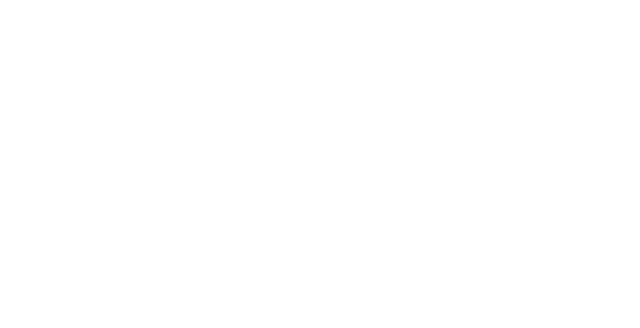
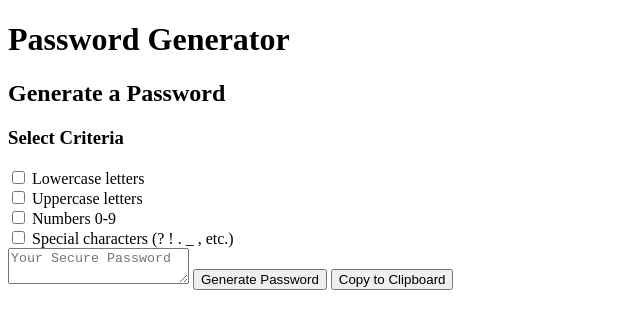
Before and after one commit to WhoaNellie/Password-Generator, a plain HTML site: page index.html in a window 1280 px wide. Shown: the whole page, without its empty margins (0-640 px from the left). Drawn offline with Linux system fonts and the light colour scheme.

Commit message:
barebones html

```diff
--- a/index.html
+++ b/index.html
@@ -1,33 +1,40 @@
 <!DOCTYPE html>
 <html lang="en">
-<head>
-    <meta charset="UTF-8">
-    <meta name="viewport" content="width=device-width, initial-scale=1.0">
-    <meta http-equiv="X-UA-Compatible" content="ie=edge">
-    <title>Document</title>
-</head>
-<body>
+  <head>
+    <meta charset="UTF-8" />
+    <meta name="viewport" content="width=device-width, initial-scale=1.0" />
+    <meta http-equiv="X-UA-Compatible" content="ie=edge" />
+    <title>Password Generator</title>
+  </head>
+  <body>
+    <header>
+      <h1>Password Generator</h1>
+    </header>
+    <h2>Generate a Password</h2>
 
-    <script>
-
-    // choose length between 8 an 128 char
-        // slider?
-
-    // at least one of the following selected
-    // special characters (space) !"#$%&'()*+,-./:;<=>?@[\]^_`{|}~
-    // numeric chars 0123456789
-    // lowercase a-z
-    // uppercase A-Z
-
-    // randomly generate password with given criteria, write to page
-
-    // click to copy to clipboard
-
-    // responsive
+        <h3>Select Criteria</h3>
+        <input type="checkbox" name="lowercase" value="lower"> Lowercase letters<br>
+        <input type="checkbox" name="uppercase" value="upper"> Uppercase letters<br>
+        <input type="checkbox" name="numeric" value="numbers"> Numbers 0-9 <br>
+        <input type="checkbox" name="special" value="special"> Special characters (? ! . _ , etc.)<br>
 
 
+    <textarea
+      readonly
+      id="password"
+      placeholder="Your Secure Password"
+      aria-label="Generated Password"
+    ></textarea>
+    <button id="generate">Generate Password</button>
+    <button id="copy">
+      Copy to Clipboard
+    </button>
+  </body>
+  <script type="text/javascript">
+    var ucArr = ["A", "B", "C", "D", "E", "F", "G", "H", "I", "J", "K", "L", "M", "N", "O", "P", "Q", "R", "S", "T", "U", "V", "W", "X", "Y", "Z"]
+    var lcArr = ["a", "b", "c", "d", "e", "f", "g", "h", "i", "j", "k", "l", "m", "n", "o", "p", "q", "r", "s", "t", "u", "v", "w", "x", "y", "z"]
+    var specArr = ['\u0020', '\u0021', '\u0022', '\u0023', '\u0024', '\u0025', '\u0026', '\u0027','\u0028', '\u0029', '\u002A', '\u002B', '\u002C', '\u002D', '\u002E', '\u002F', '\u003A', '\u003B', '\u003C', '\u003D', '\u003E', '\u003F', '\u0040', '\u005B', '\u005C', '\u005D', '\u005E', '\u005F', '\u0060', '\u007B', '\u007C', '\u007D', '\u007E']
+    var intArr =['0', '1', '2', '3', '4', '5', '6', '7', '8', '9']
 
-    </script>
-
-</body>
+  </script>
 </html>
```
